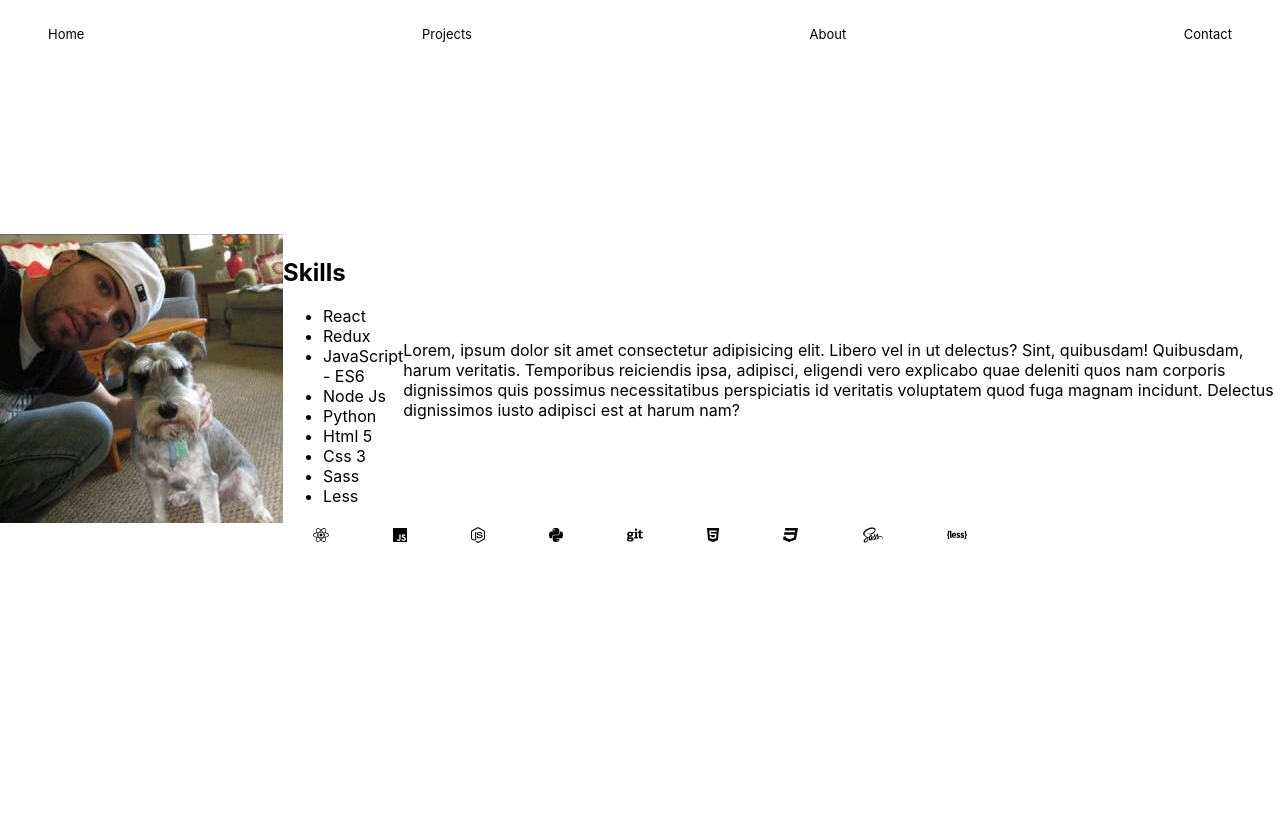
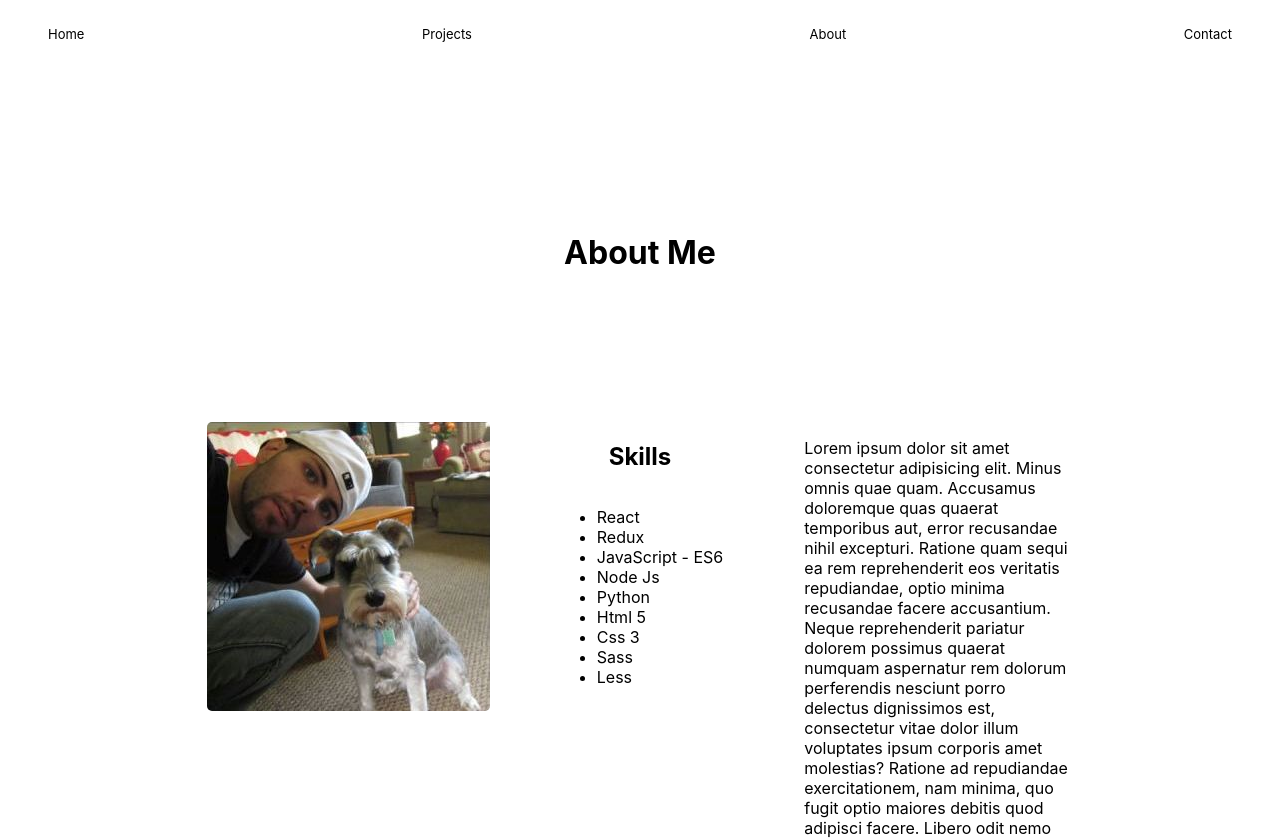
Before and after one commit to codeOfTheFuture/Personal-Portfolio, a Next.js app: page /About in a window 1280 px wide. Shown: the top 839 px of the page. Before the commit the page ends 800 px from the top, so only its background shows below. Built offline with nearby package versions, Linux system fonts and the light colour scheme.

Commit message:
added a pic skills ul and about paragraph with lorem ipson txt to about page, added basic position styling of elements to about page

```diff
--- a/pages/About.js
+++ b/pages/About.js
@@ -6,6 +6,7 @@ const About = () => {
   return (
     <Layout>
       <div className='about-container'>
+        <h1>About Me</h1>
         <div className='about-main'>
           <div className='about-pic'>
             <img src='/assets/about-pic.JPG' alt='Jeff Oliver and Bandit' />
@@ -26,13 +27,19 @@ const About = () => {
           </div>
           <div className='about-text'>
             <p>
-              Lorem, ipsum dolor sit amet consectetur adipisicing elit. Libero
-              vel in ut delectus? Sint, quibusdam! Quibusdam, harum veritatis.
-              Temporibus reiciendis ipsa, adipisci, eligendi vero explicabo quae
-              deleniti quos nam corporis dignissimos quis possimus
-              necessitatibus perspiciatis id veritatis voluptatem quod fuga
-              magnam incidunt. Delectus dignissimos iusto adipisci est at harum
-              nam?
+              Lorem ipsum dolor sit amet consectetur adipisicing elit. Minus
+              omnis quae quam. Accusamus doloremque quas quaerat temporibus aut,
+              error recusandae nihil excepturi. Ratione quam sequi ea rem
+              reprehenderit eos veritatis repudiandae, optio minima recusandae
+              facere accusantium. Neque reprehenderit pariatur dolorem possimus
+              quaerat numquam aspernatur rem dolorum perferendis nesciunt porro
+              delectus dignissimos est, consectetur vitae dolor illum voluptates
+              ipsum corporis amet molestias? Ratione ad repudiandae
+              exercitationem, nam minima, quo fugit optio maiores debitis quod
+              adipisci facere. Libero odit nemo debitis, accusamus ipsa quam
+              aspernatur necessitatibus dolores quae, perferendis reiciendis
+              facilis, nulla nobis adipisci eius cupiditate voluptatum? Voluptas
+              voluptates veritatis est iste?
             </p>
           </div>
         </div>
@@ -44,13 +51,31 @@ const About = () => {
             width: 100%;
             display: flex;
             flex-direction: column;
-            justify-content: center;
+            // justify-content: space-between;
             align-items: center;
+            margin-top: 10em;
           }
           .about-main {
             display: flex;
-            justify-content: center;
+            justify-content: space-around;
+            width: 70%;
+            align-items: flex-start;
+            margin: 8em 4em;
+          }
+          .about-pic {
+            width: 30%;
+          }
+          .about-pic img {
+            border-radius: 5px;
+          }
+          .skills-list {
+            display: flex;
+            flex-direction: column;
             align-items: center;
+            width: 30%;
+          }
+          .about-text {
+            width: 30%;
           }
         `}</style>
       </div>
```
Also changed, not shown: pages/index.js (+4 -4 lines).
